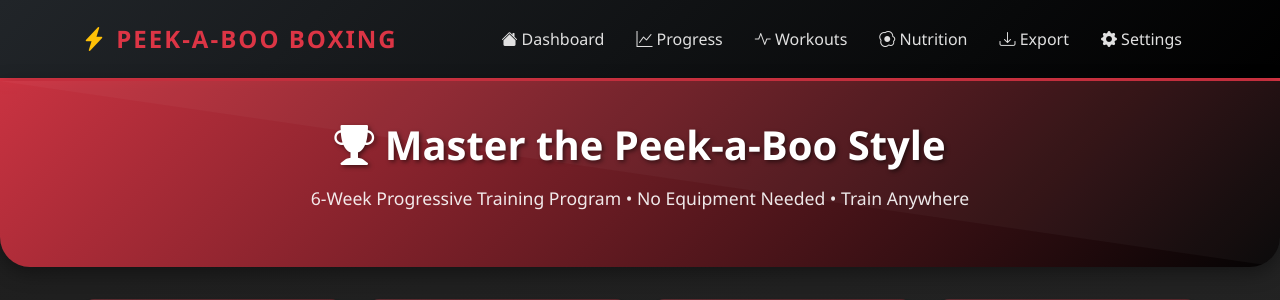
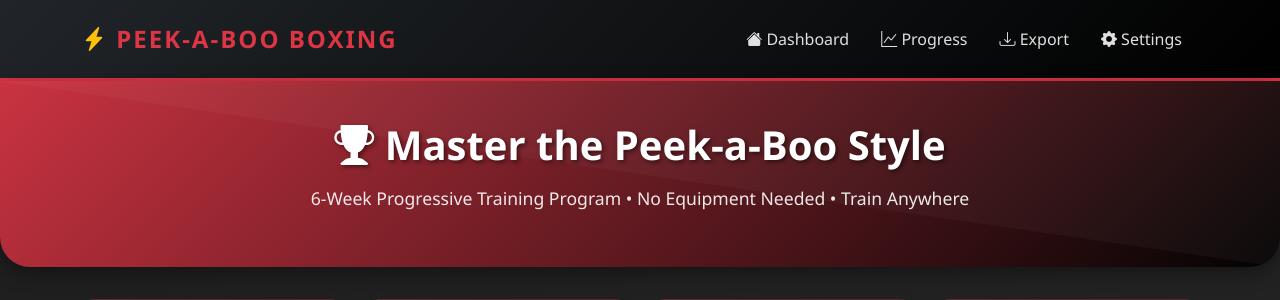
Before and after one commit to Flames488/Peek-A-Boo, a Flask app: page / in a window 1280 px wide. Shown: the top 300 px of the page. Run offline with Flask 3, Linux system fonts and the light colour scheme; data that the repository does not hold is empty.

Commit message:
Update dashboard.html

```diff
--- a/templates/dashboard.html
+++ b/templates/dashboard.html
@@ -587,7 +587,7 @@
    <!-- Navigation -->
 <nav class="navbar navbar-expand-lg navbar-dark">
     <div class="container">
-            <a class="navbar-brand" href="/">
+        <a class="navbar-brand" href="{{ url_for('index') }}">
             <i class="bi bi-lightning-charge-fill"></i> PEEK-A-BOO BOXING
         </a>
         <button class="navbar-toggler" type="button" data-bs-toggle="collapse" data-bs-target="#navbarNav">
@@ -596,32 +596,22 @@
         <div class="collapse navbar-collapse" id="navbarNav">
             <ul class="navbar-nav ms-auto">
                 <li class="nav-item">
-                        <a class="nav-link active" href="/">
+                    <a class="nav-link active" href="{{ url_for('index') }}">
                         <i class="bi bi-house-fill"></i> Dashboard
                     </a>
                 </li>
                 <li class="nav-item">
-                        <a class="nav-link" href="/progress">
+                    <a class="nav-link" href="{{ url_for('progress') }}">
                         <i class="bi bi-graph-up"></i> Progress
                     </a>
                 </li>
                 <li class="nav-item">
-                        <a class="nav-link" href="/workouts">
-                            <i class="bi bi-activity"></i> Workouts
-                        </a>
-                    </li>
-                    <li class="nav-item">
-                        <a class="nav-link" href="/nutrition">
-                            <i class="bi bi-egg-fried"></i> Nutrition
-                        </a>
-                    </li>
-                    <li class="nav-item">
-                        <a class="nav-link" href="/export">
+                    <a class="nav-link" href="{{ url_for('export_data') }}">
                         <i class="bi bi-download"></i> Export
                     </a>
                 </li>
                 <li class="nav-item">
-                        <a class="nav-link" href="/settings">
+                    <a class="nav-link" href="{{ url_for('settings') }}">
                         <i class="bi bi-gear-fill"></i> Settings
                     </a>
                 </li>
@@ -1014,6 +1004,16 @@
                         <i class="bi bi-check-lg"></i> DONE
                     </button>
                 </div>
+
+                <!-- ✅ Export CSV Button -->
+<div class="text-center mt-4">
+    <a href="{{ url_for('export') }}" class="btn btn-success btn-lg">
+        <i class="bi bi-download"></i> Export Progress CSV
+    </a>
+</div>
+
+
+
             </div>
         </div>
 
```
Lines whose indentation alone changed are shown as unchanged.
